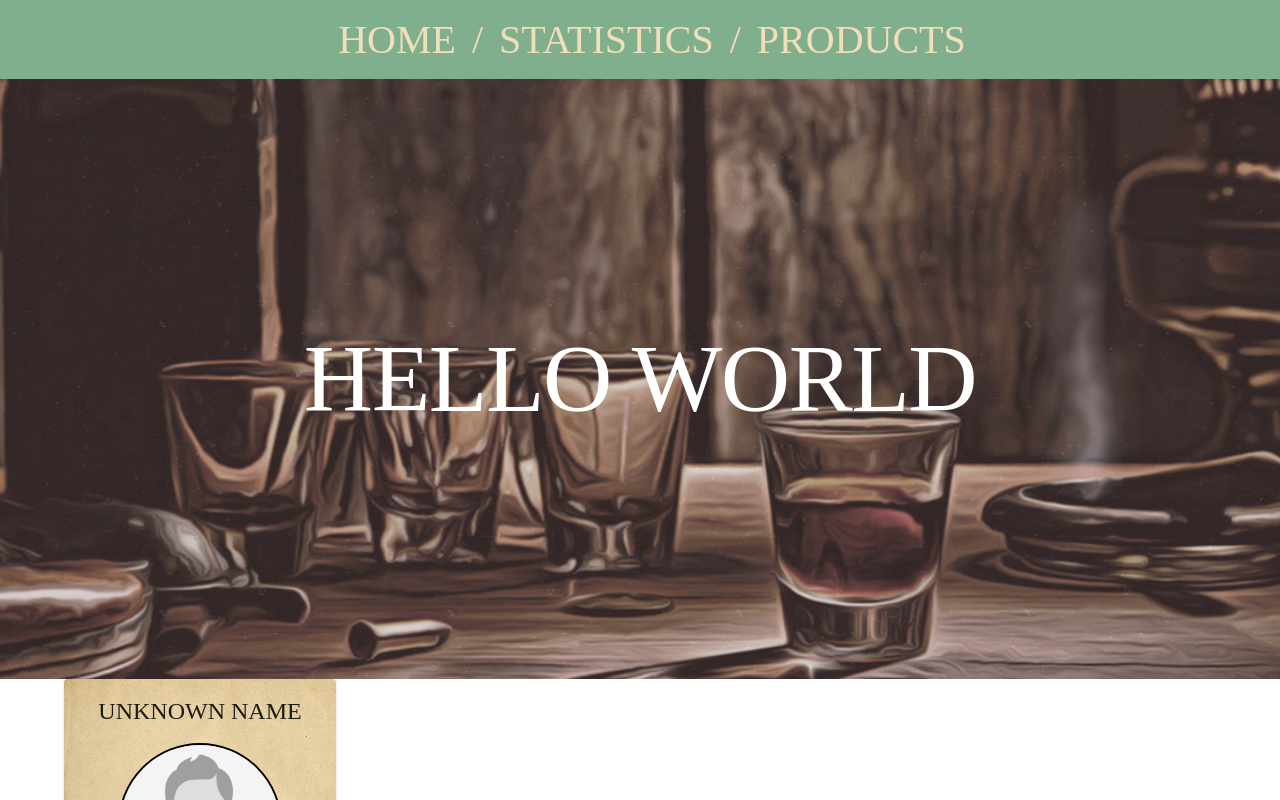
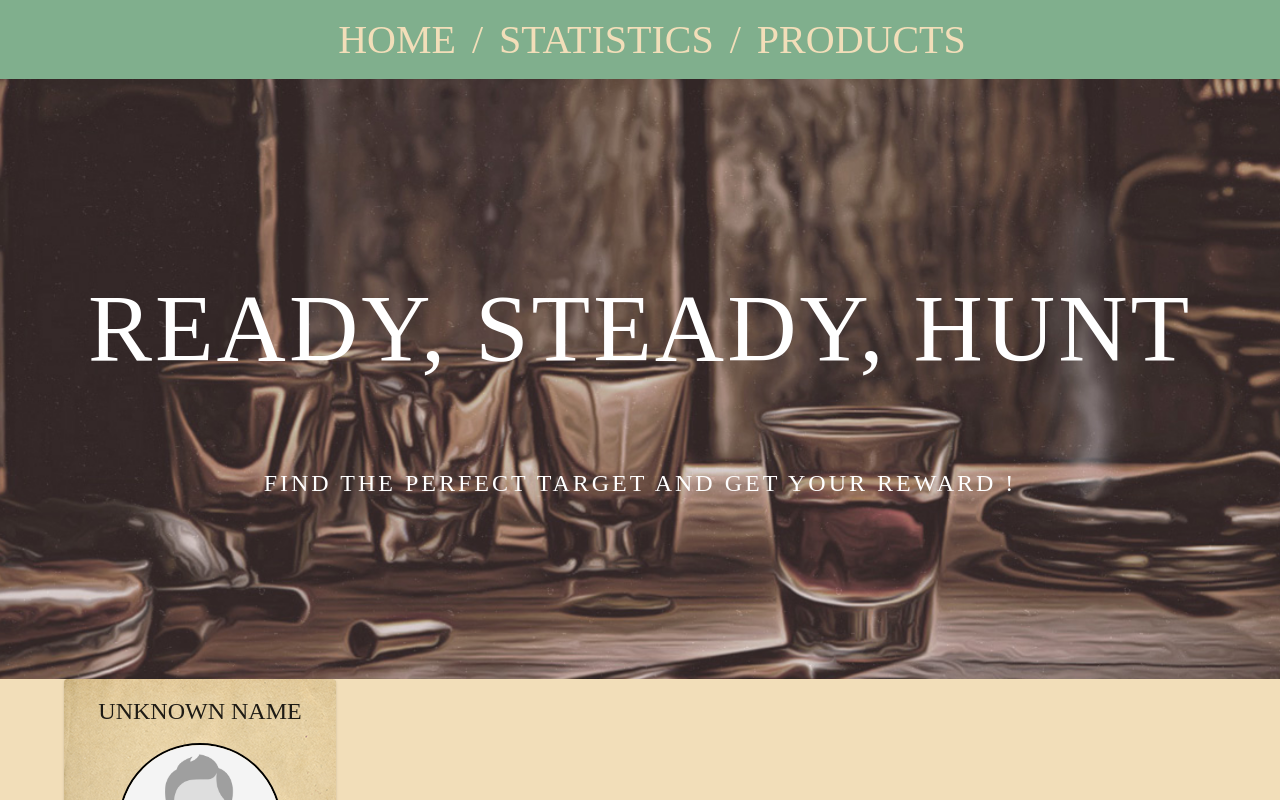
Before and after one commit to panarec/bounty-hunters, a React (Create React App) app: page / in a window 1280 px wide. Shown: the top 800 px of the page. Built offline with nearby package versions, Linux system fonts and the light colour scheme; a web font is replaced by a local one.

Commit message:
Header image finished

```diff
--- a/src/Components/HeaderImage/HeaderImage.js
+++ b/src/Components/HeaderImage/HeaderImage.js
@@ -5,8 +5,19 @@ import './_headerImage.scss';
 export const HeaderImage = () => {
   return (
     <div className="header-image">
-      <Typography component="h1" variant="h1">
-        HELLO WORLD
+      <Typography
+        component="h1"
+        variant="h1"
+        sx={{ fontSize: 'min(15vw, 6rem)' }}
+      >
+        READY, STEADY, HUNT
+      </Typography>
+      <Typography
+        component="h5"
+        variant="h5"
+        sx={{ fontSize: 'min(5vw, 1.5rem)' }}
+      >
+        FIND THE PERFECT TARGET AND GET YOUR REWARD !
       </Typography>
     </div>
   );
--- a/src/Components/HeaderImage/_headerImage.scss
+++ b/src/Components/HeaderImage/_headerImage.scss
@@ -2,6 +2,7 @@
 
 .header-image {
   display: flex;
+  flex-direction: column;
   justify-content: center;
   align-items: center;
   height: 600px;
@@ -9,7 +10,12 @@
   background-repeat: no-repeat;
   background-size: cover;
   background-position: center center;
-  h1 {
+  text-align: center;
+  h1,
+  h5 {
+    margin: 2rem 1rem;
+    letter-spacing: 3px;
+    line-height: 1.5;
     color: #fff;
     font-family: $rye-font;
   }
--- a/src/Components/Layout/_layout.scss
+++ b/src/Components/Layout/_layout.scss
@@ -1,4 +1,7 @@
+@import '../../assets/variables';
+
 body {
   margin: 0;
   padding: 0;
+  background-color: $bg-color;
 }
```
Also changed, not shown: src/pages/Homepage.js (+6 -4 lines).
